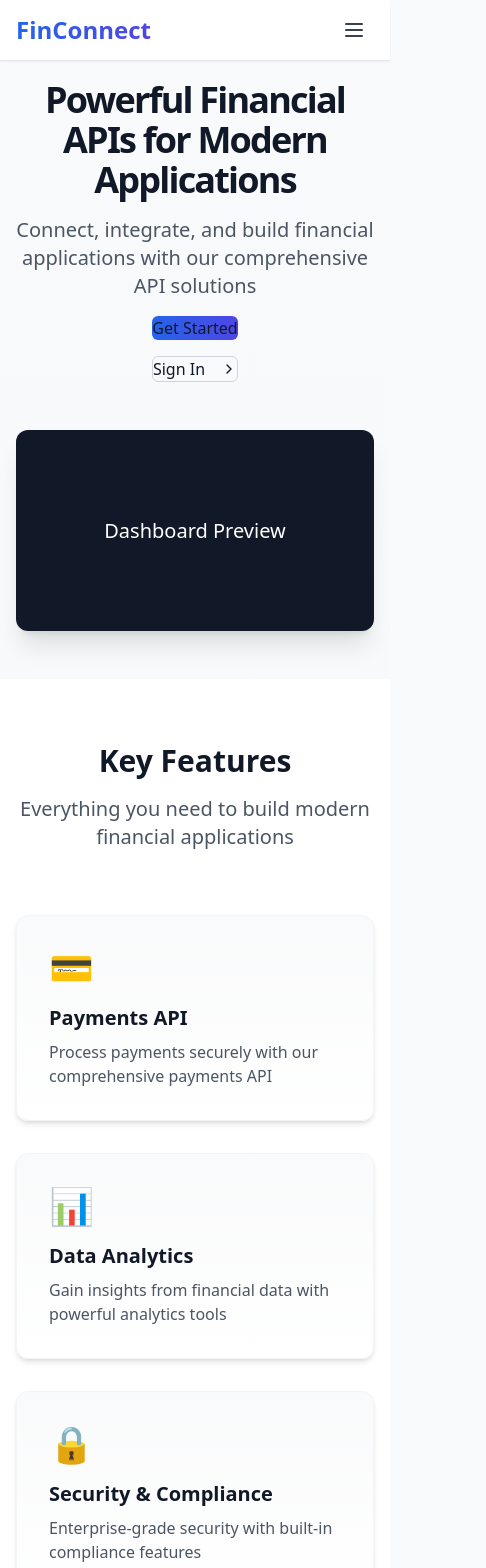
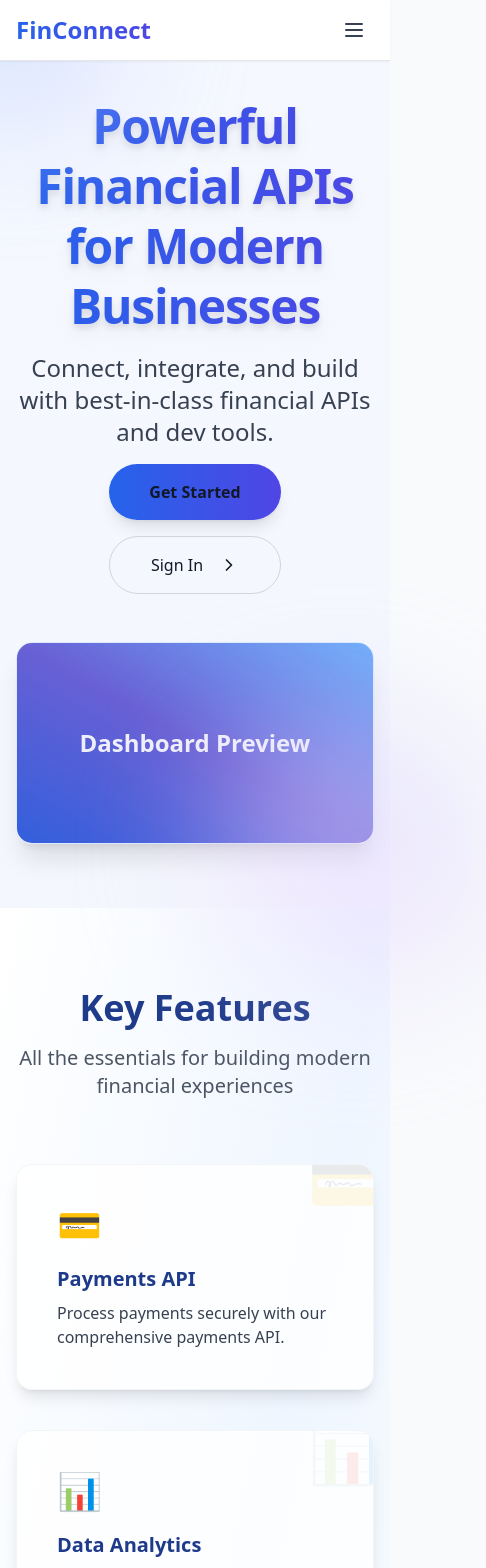
Before and after one commit to M-Yasir-82/Web-Kode-Project, a React (Vite) app: page / in a window 390 px wide. Shown: the top 1568 px of the page, 486 px wide, since content can reach past the window. Built offline with nearby package versions, Linux system fonts and the light colour scheme.

Commit message:
Refactor: Improve UI and convert to JavaScript
- Improved the UI to look more professional and aesthetic.
- Converted all TypeScript code to JavaScript and React code for better understanding.
- Added explanations for the code changes.

```diff
--- a/src/lib/utils.js
+++ b/src/lib/utils.js
@@ -2,6 +2,7 @@
 import { clsx } from "clsx";
 import { twMerge } from "tailwind-merge";
 
+// Combines utility classes safely (no types required)
 export function cn(...inputs) {
   return twMerge(clsx(inputs));
 }
--- a/src/pages/Index.jsx
+++ b/src/pages/Index.jsx
@@ -1,30 +1,35 @@
 
-import React from 'react';
-import { Link } from 'react-router-dom';
-import { Button } from '@/components/ui/button';
-import Navbar from '@/components/layout/Navbar';
-import { CheckCircle, ChevronRight } from 'lucide-react';
+import React from "react";
+import { Link } from "react-router-dom";
+import { Button } from "@/components/ui/button";
+import Navbar from "@/components/layout/Navbar";
+import { CheckCircle, ChevronRight } from "lucide-react";
 
+/**
+ * Home/Landing page for FinConnect.
+ * UI has been upgraded for a more modern, professional look:
+ * - Larger type, improved color, better card visual treatment, more white space.
+ */
 const Index = () => {
   return (
-    <div className="min-h-screen bg-gradient-to-b from-gray-50 to-gray-100">
+    <div className="min-h-screen bg-gradient-to-b from-[#f5f8ff] via-[#f2f4fa] to-[#e9eaf7] text-gray-900">
       <Navbar />
 
       {/* Hero Section */}
-      <section className="pt-20 pb-12 md:pt-32 md:pb-24">
-        <div className="container px-4 md:px-6 mx-auto">
-          <div className="flex flex-col items-center text-center space-y-4 mb-8">
-            <h1 className="text-4xl md:text-6xl font-bold tracking-tighter text-gray-900 max-w-3xl">
-              Powerful Financial APIs for Modern Applications
+      <section className="pt-24 pb-16 md:pt-36 md:pb-28 relative">
+        <div className="container px-4 md:px-8 mx-auto">
+          <div className="flex flex-col items-center text-center space-y-4 mb-10">
+            <h1 className="text-5xl md:text-7xl font-extrabold tracking-tight leading-tight bg-gradient-to-r from-blue-600 to-indigo-600 bg-clip-text text-transparent drop-shadow-lg">
+              Powerful Financial APIs for Modern Businesses
             </h1>
-            <p className="text-xl text-gray-600 max-w-2xl">
-              Connect, integrate, and build financial applications with our comprehensive API solutions
+            <p className="text-2xl text-gray-700 max-w-2xl mt-2">
+              Connect, integrate, and build with best-in-class financial APIs and dev tools.
             </p>
-            <div className="flex flex-col sm:flex-row gap-4 mt-6">
+            <div className="flex flex-col sm:flex-row gap-4 mt-8">
               <Button
                 asChild
                 size="lg"
-                className="bg-gradient-to-r from-blue-600 to-indigo-600 hover:from-blue-700 hover:to-indigo-700 transition-all text-base sm:px-8"
+                className="bg-gradient-to-r from-blue-600 to-indigo-600 hover:from-blue-700 hover:to-indigo-700 text-base rounded-full shadow-lg px-10 py-4 font-semibold transition-all"
               >
                 <Link to="/register">Get Started</Link>
               </Button>
@@ -32,70 +37,74 @@ const Index = () => {
                 asChild
                 variant="outline"
                 size="lg"
-                className="border-gray-300 hover:bg-gray-50 text-base sm:px-8"
+                className="border-gray-300 hover:bg-gray-100 text-base rounded-full px-10 py-4 transition-all"
               >
                 <Link to="/login" className="flex items-center">
-                  Sign In <ChevronRight className="ml-2 h-4 w-4" />
+                  Sign In <ChevronRight className="ml-2 h-5 w-5" />
                 </Link>
               </Button>
             </div>
           </div>
-
-          <div className="relative mx-auto mt-12 max-w-5xl rounded-xl shadow-xl overflow-hidden">
-            <div className="aspect-video bg-gray-900 flex items-center justify-center text-white">
-              <p className="text-xl">Dashboard Preview</p>
+          <div className="relative mx-auto mt-12 max-w-5xl rounded-2xl shadow-xl overflow-hidden border border-blue-100 bg-white/80 backdrop-blur-2xl">
+            <div className="aspect-video bg-gradient-to-tr from-blue-700/90 via-indigo-700/80 to-blue-400/90 flex items-center justify-center text-white border-0">
+              <p className="text-2xl font-semibold opacity-90">Dashboard Preview</p>
             </div>
           </div>
         </div>
+        {/* Decorative circles */}
+        <div className="absolute -top-24 -left-24 w-56 h-56 rounded-full bg-gradient-to-tr from-blue-200 via-indigo-200 to-transparent opacity-60 blur-3xl z-0" />
+        <div className="absolute -bottom-24 -right-24 w-72 h-72 rounded-full bg-gradient-to-bl from-indigo-200 via-purple-200 to-transparent opacity-50 blur-3xl z-0" />
       </section>
 
       {/* Features Section */}
-      <section className="py-16 bg-white">
-        <div className="container px-4 md:px-6 mx-auto">
+      <section className="py-20 bg-gradient-to-br from-white via-blue-50 to-white">
+        <div className="container px-4 md:px-8 mx-auto">
           <div className="text-center mb-16">
-            <h2 className="text-3xl font-bold text-gray-900">Key Features</h2>
+            <h2 className="text-4xl font-bold text-blue-900">Key Features</h2>
             <p className="mt-4 text-xl text-gray-600 max-w-2xl mx-auto">
-              Everything you need to build modern financial applications
+              All the essentials for building modern financial experiences
             </p>
           </div>
-
-          <div className="grid gap-8 md:grid-cols-2 lg:grid-cols-3">
+          <div className="grid gap-10 md:grid-cols-2 lg:grid-cols-3">
             {[
               {
-                title: 'Payments API',
-                description: 'Process payments securely with our comprehensive payments API',
-                icon: '💳',
+                title: "Payments API",
+                description: "Process payments securely with our comprehensive payments API.",
+                icon: "💳",
               },
               {
-                title: 'Data Analytics',
-                description: 'Gain insights from financial data with powerful analytics tools',
-                icon: '📊',
+                title: "Data Analytics",
+                description: "Gain insights from financial data with powerful analytics tools.",
+                icon: "📊",
               },
               {
-                title: 'Security & Compliance',
-                description: 'Enterprise-grade security with built-in compliance features',
-                icon: '🔒',
+                title: "Security & Compliance",
+                description: "Enterprise-grade security and built-in compliance features.",
+                icon: "🔒",
               },
               {
-                title: 'Scalable Infrastructure',
-                description: 'Built to scale with your business needs and growth',
-                icon: '🚀',
+                title: "Scalable Infrastructure",
+                description: "Built to scale with your needs and growth.",
+                icon: "🚀",
               },
               {
-                title: 'Easy Integration',
-                description: 'Simple to integrate with your existing applications and systems',
-                icon: '🔌',
+                title: "Easy Integration",
+                description: "Integrate quickly with your existing applications.",
+                icon: "🔌",
               },
               {
-                title: 'Developer Tools',
-                description: 'Comprehensive documentation and developer-friendly tools',
-                icon: '🛠️',
+                title: "Developer Tools",
+                description: "Great documentation and developer-friendly tooling.",
+                icon: "🛠️",
               },
             ].map((feature, index) => (
-              <div key={index} className="bg-gradient-to-b from-gray-50 to-white p-8 rounded-xl shadow-md border border-gray-100 hover:shadow-lg transition-all">
-                <div className="text-4xl mb-4">{feature.icon}</div>
-                <h3 className="text-xl font-bold text-gray-900 mb-2">{feature.title}</h3>
-                <p className="text-gray-600">{feature.description}</p>
+              <div key={index} className="bg-white/80 hover:bg-white shadow-lg rounded-2xl p-10 border border-gray-100 transition-all relative overflow-hidden">
+                <div className="absolute -top-6 -right-6 text-7xl opacity-10 select-none pointer-events-none">
+                  {feature.icon}
+                </div>
+                <div className="text-4xl mb-5">{feature.icon}</div>
+                <h3 className="text-xl font-semibold text-blue-900 mb-2">{feature.title}</h3>
+                <p className="text-gray-700">{feature.description}</p>
               </div>
             ))}
           </div>
@@ -103,91 +112,92 @@ const Index = () => {
       </section>
 
       {/* Pricing Section */}
-      <section className="py-16 bg-gradient-to-b from-gray-50 to-gray-100">
-        <div className="container px-4 md:px-6 mx-auto">
-          <div className="text-center mb-16">
-            <h2 className="text-3xl font-bold text-gray-900">Pricing Plans</h2>
-            <p className="mt-4 text-xl text-gray-600 max-w-2xl mx-auto">
-              Choose the perfect plan for your business needs
+      <section className="py-20 bg-gradient-to-b from-blue-50 to-gray-100">
+        <div className="container px-4 md:px-8 mx-auto">
+          <div className="text-center mb-14">
+            <h2 className="text-4xl font-bold text-blue-900">Pricing Plans</h2>
+            <p className="mt-3 text-xl text-gray-600 max-w-2xl mx-auto">
+              Flexible plans tailored for every team and business size.
             </p>
           </div>
-
-          <div className="grid gap-8 lg:grid-cols-3 max-w-5xl mx-auto">
+          <div className="grid gap-10 lg:grid-cols-3 max-w-5xl mx-auto">
             {[
               {
-                name: 'Basic',
-                price: '$29',
-                description: 'Perfect for startups and small projects',
+                name: "Basic",
+                price: "$29",
+                description: "Perfect for startups and small projects.",
                 features: [
-                  'Up to 50,000 API calls per month',
-                  '5 API keys',
-                  'Email support',
-                  'Basic analytics dashboard',
-                  'Standard rate limits',
+                  "Up to 50,000 API calls/month",
+                  "5 API keys",
+                  "Email support",
+                  "Basic analytics dashboard",
+                  "Standard rate limits",
                 ],
               },
               {
-                name: 'Premium',
-                price: '$99',
-                description: 'For growing businesses with advanced needs',
+                name: "Premium",
+                price: "$99",
+                description: "For growing businesses that need more.",
                 features: [
-                  'Up to 500,000 API calls per month',
-                  '20 API keys',
-                  'Priority email support',
-                  'Advanced analytics dashboard',
-                  'Higher rate limits',
-                  'Webhook integrations',
+                  "Up to 500,000 API calls/month",
+                  "20 API keys",
+                  "Priority support",
+                  "Advanced analytics",
+                  "Higher rate limits",
+                  "Webhook integrations",
                 ],
                 highlighted: true,
               },
               {
-                name: 'Enterprise',
-                price: '$299',
-                description: 'For large scale operations and custom requirements',
+                name: "Enterprise",
+                price: "$299",
+                description: "Custom, robust solutions for scale.",
                 features: [
-                  'Unlimited API calls',
-                  'Unlimited API keys',
-                  'Dedicated support manager',
-                  'Full analytics suite',
-                  'Unlimited rate limits',
-                  'Custom integrations',
-                  'SLA guarantees',
+                  "Unlimited API calls",
+                  "Unlimited API keys",
+                  "Dedicated support",
+                  "Full analytics suite",
+                  "Unlimited rate limits",
+                  "Custom integrations",
+                  "SLA guarantees",
                 ],
               },
             ].map((plan, index) => (
               <div
                 key={index}
-                className={`bg-white rounded-xl shadow-md overflow-hidden border transition-all transform hover:shadow-xl ${
-                  plan.highlighted ? 'border-blue-400 scale-105 z-10' : 'border-gray-200'
+                className={`relative bg-white/90 rounded-2xl shadow-xl overflow-hidden border-2 transition-all transform hover:shadow-2xl ${
+                  plan.highlighted
+                    ? "border-blue-400 scale-105 z-10 ring-2 ring-blue-300"
+                    : "border-gray-200"
                 }`}
               >
                 {plan.highlighted && (
-                  <div className="bg-gradient-to-r from-blue-600 to-indigo-600 text-white py-2 text-center text-sm font-medium">
+                  <div className="bg-gradient-to-r from-blue-600 to-indigo-600 text-white py-2 px-4 text-center text-sm font-semibold shadow">
                     Most Popular
                   </div>
                 )}
-                <div className="p-8">
-                  <h3 className="text-2xl font-bold text-gray-900 mb-2">{plan.name}</h3>
-                  <div className="flex items-baseline mb-6">
-                    <span className="text-4xl font-bold text-gray-900">{plan.price}</span>
-                    <span className="text-gray-600 ml-1">/month</span>
+                <div className="p-12">
+                  <h3 className="text-2xl font-bold text-blue-900 mb-2">{plan.name}</h3>
+                  <div className="flex items-center mb-4 gap-2">
+                    <span className="text-4xl font-bold text-blue-900">{plan.price}</span>
+                    <span className="text-gray-600 text-base">/month</span>
                   </div>
-                  <p className="text-gray-600 mb-6">{plan.description}</p>
-                  <ul className="space-y-3 mb-8">
+                  <p className="text-gray-700 mb-7">{plan.description}</p>
+                  <ul className="space-y-4 mb-6">
                     {plan.features.map((feature, i) => (
-                      <li key={i} className="flex items-start">
-                        <CheckCircle className="h-5 w-5 text-green-500 mr-2 flex-shrink-0" />
-                        <span className="text-gray-600">{feature}</span>
+                      <li key={i} className="flex items-center gap-2 text-gray-700">
+                        <CheckCircle className="h-5 w-5 text-green-500" />
+                        <span>{feature}</span>
                       </li>
                     ))}
                   </ul>
                   <Button
                     asChild
-                    className={`w-full py-6 ${
+                    className={`w-full py-4 rounded-full font-semibold ${
                       plan.highlighted
-                        ? 'bg-gradient-to-r from-blue-600 to-indigo-600 hover:from-blue-700 hover:to-indigo-700'
-                        : 'bg-gradient-to-r from-gray-700 to-gray-800 hover:from-gray-800 hover:to-gray-900'
-                    }`}
+                        ? "bg-gradient-to-r from-blue-600 to-indigo-600 hover:from-blue-700 hover:to-indigo-700"
+                        : "bg-gradient-to-r from-gray-700 to-gray-800 hover:from-gray-800 hover:to-gray-900"
+                    } shadow-md`}
                   >
                     <Link to="/register">Get Started</Link>
                   </Button>
@@ -199,39 +209,83 @@ const Index = () => {
       </section>
 
       {/* Footer */}
-      <footer className="bg-gray-900 text-white py-12">
-        <div className="container px-4 md:px-6 mx-auto">
-          <div className="grid gap-8 md:grid-cols-4">
+      <footer className="bg-gray-900 text-white py-14">
+        <div className="container px-4 md:px-8 mx-auto">
+          <div className="grid gap-12 md:grid-cols-4">
             <div>
-              <h3 className="text-xl font-bold mb-4">FinConnect</h3>
-              <p className="text-gray-400">
-                Building the future of financial technology with powerful, accessible APIs.
+              <h3 className="text-2xl font-bold mb-3">FinConnect</h3>
+              <p className="text-gray-300">
+                Building the future of financial technology with beautiful, powerful APIs.
               </p>
             </div>
             <div>
-              <h4 className="text-lg font-semibold mb-4">Products</h4>
+              <h4 className="text-lg font-semibold mb-3">Products</h4>
               <ul className="space-y-2">
-                <li><a href="#" className="text-gray-400 hover:text-white transition-colors">Payments API</a></li>
-                <li><a href="#" className="text-gray-400 hover:text-white transition-colors">Analytics</a></li>
-                <li><a href="#" className="text-gray-400 hover:text-white transition-colors">Security</a></li>
-                <li><a href="#" className="text-gray-400 hover:text-white transition-colors">Documentation</a></li>
+                <li>
+                  <a href="#" className="text-gray-400 hover:text-white transition">
+                    Payments API
+                  </a>
+                </li>
+                <li>
+                  <a href="#" className="text-gray-400 hover:text-white transition">
+                    Analytics
+                  </a>
+                </li>
+                <li>
+                  <a href="#" className="text-gray-400 hover:text-white transition">
+                    Security
+                  </a>
+                </li>
+                <li>
+                  <a href="#" className="text-gray-400 hover:text-white transition">
+                    Documentation
+                  </a>
+                </li>
               </ul>
             </div>
             <div>
-              <h4 className="text-lg font-semibold mb-4">Company</h4>
+              <h4 className="text-lg font-semibold mb-3">Company</h4>
               <ul className="space-y-2">
-                <li><a href="#" className="text-gray-400 hover:text-white transition-colors">About</a></li>
-                <li><a href="#" className="text-gray-400 hover:text-white transition-colors">Blog</a></li>
-                <li><a href="#" className="text-gray-400 hover:text-white transition-colors">Careers</a></li>
-                <li><a href="#" className="text-gray-400 hover:text-white transition-colors">Contact</a></li>
+                <li>
+                  <a href="#" className="text-gray-400 hover:text-white transition">
+                    About
+                  </a>
+                </li>
+                <li>
+                  <a href="#" className="text-gray-400 hover:text-white transition">
+                    Blog
+                  </a>
+                </li>
+                <li>
+                  <a href="#" className="text-gray-400 hover:text-white transition">
+                    Careers
+                  </a>
+                </li>
+                <li>
+                  <a href="#" className="text-gray-400 hover:text-white transition">
+                    Contact
+                  </a>
+                </li>
               </ul>
             </div>
             <div>
-              <h4 className="text-lg font-semibold mb-4">Legal</h4>
+              <h4 className="text-lg font-semibold mb-3">Legal</h4>
               <ul className="space-y-2">
-                <li><a href="#" className="text-gray-400 hover:text-white transition-colors">Terms</a></li>
-                <li><a href="#" className="text-gray-400 hover:text-white transition-colors">Privacy</a></li>
-                <li><a href="#" className="text-gray-400 hover:text-white transition-colors">Security</a></li>
+                <li>
+                  <a href="#" className="text-gray-400 hover:text-white transition">
+                    Terms
+                  </a>
+                </li>
+                <li>
+                  <a href="#" className="text-gray-400 hover:text-white transition">
+                    Privacy
+                  </a>
+                </li>
+                <li>
+                  <a href="#" className="text-gray-400 hover:text-white transition">
+                    Security
+                  </a>
+                </li>
               </ul>
             </div>
           </div>
```
